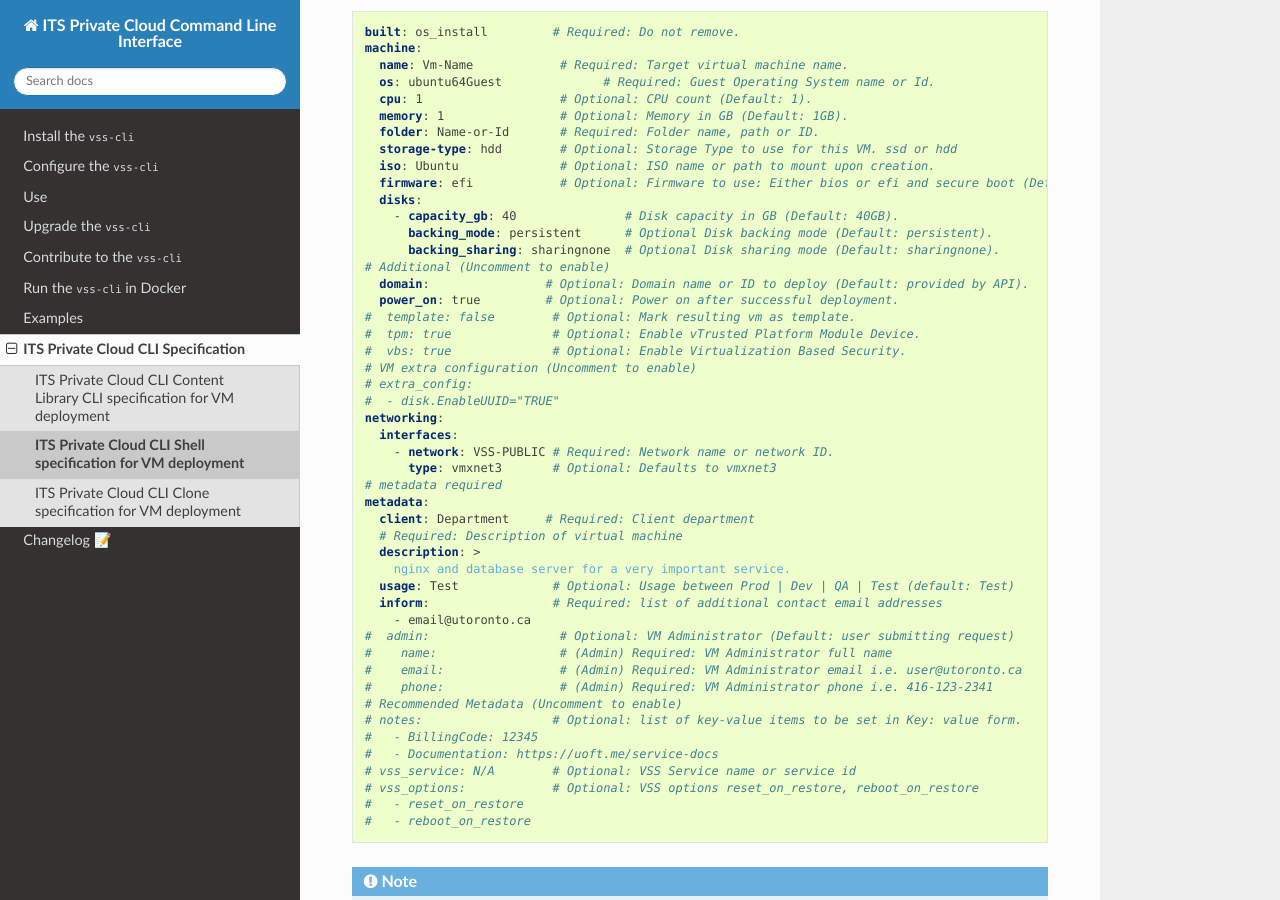
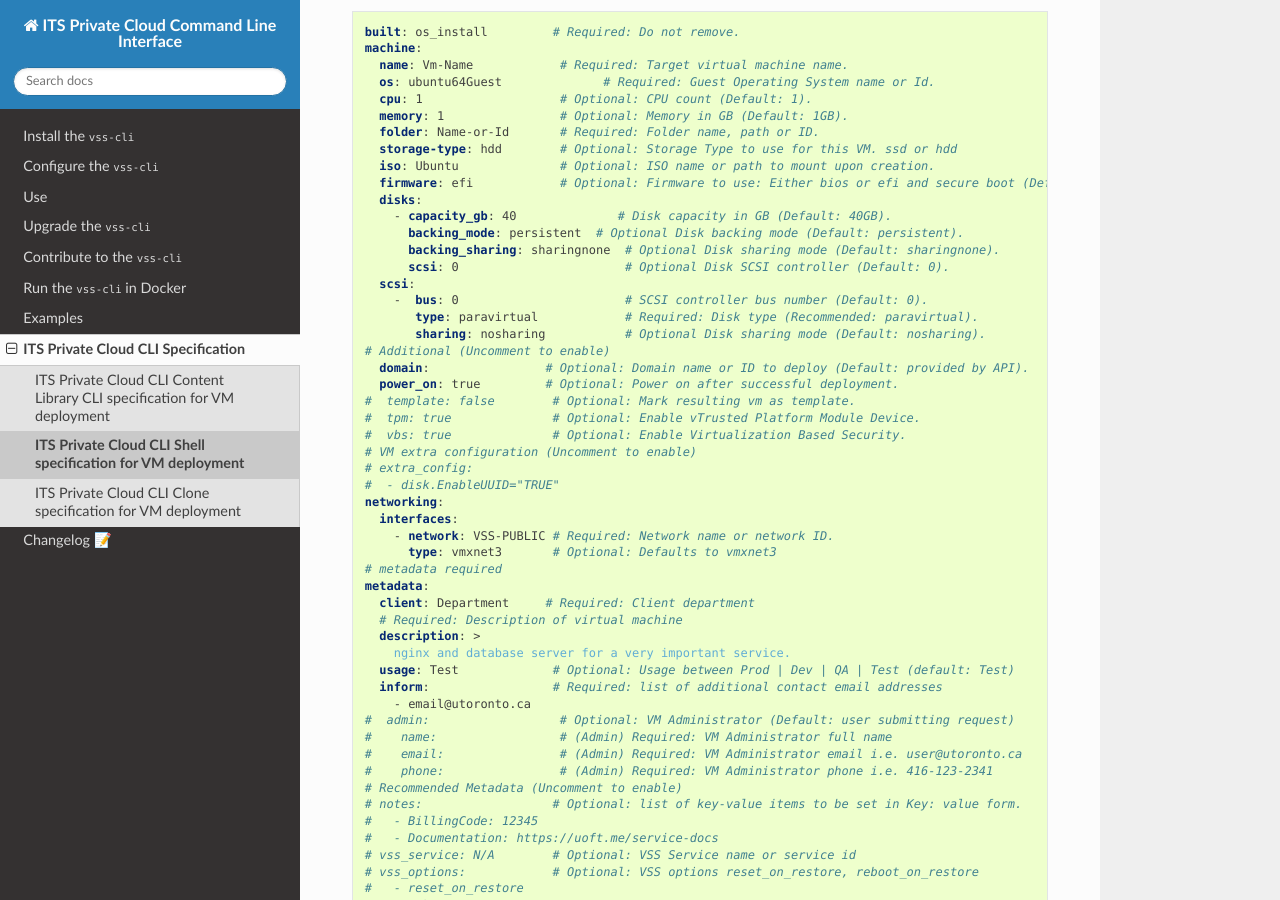
Before and after one commit to EIS-ITS/vss-cli, a Sphinx documentation site: the page built from docs/specification/shell.rst, in a window 1280 px wide and 900 px high, scrolled down 373 px. Built offline with Sphinx 7.4.7 and the Read the Docs theme 3.1.0, drawn with Linux system fonts in a browser that asks for light colours; the version number could not be read and is left out.

Commit message:
Issue #733: ⚡️compute/vm/get/spec add scsi controller reference to spec - fixes #733

```diff
--- a/docs/specification/content-library.rst
+++ b/docs/specification/content-library.rst
@@ -29,6 +29,11 @@ The following is the YAML definition of valid VM Content Library CLI specificati
         - capacity_gb: 40                  # Disk capacity in GB (Default: 40GB).
           backing_mode: persistent         # Optional Disk backing mode (Default: persistent).
           backing_sharing: sharingnone     # Optional Disk sharing mode (Default: sharingnone).
+          scsi: 0                       # Optional Disk SCSI controller (Default: 0).
+      scsi:
+        -  bus: 0                       # SCSI controller bus number (Default: 0).
+           type: paravirtual            # Required: Disk type (Recommended: paravirtual).
+           sharing: nosharing           # Optional Disk sharing mode (Default: nosharing).
     # Additional (Uncomment to enable)
       domain:                # Optional: Domain name or ID to deploy (Default: provided by API).
       power_on: true         # Optional: Power on after successful deployment.
--- a/docs/specification/shell.rst
+++ b/docs/specification/shell.rst
@@ -25,9 +25,14 @@ The following is the YAML definition of valid VM Shell CLI specification:
       iso: Ubuntu              # Optional: ISO name or path to mount upon creation.
       firmware: efi            # Optional: Firmware to use: Either bios or efi and secure boot (Default: efi).
       disks:
-        - capacity_gb: 40               # Disk capacity in GB (Default: 40GB).
-          backing_mode: persistent      # Optional Disk backing mode (Default: persistent).
+        - capacity_gb: 40              # Disk capacity in GB (Default: 40GB).
+          backing_mode: persistent  # Optional Disk backing mode (Default: persistent).
           backing_sharing: sharingnone  # Optional Disk sharing mode (Default: sharingnone).
+          scsi: 0                       # Optional Disk SCSI controller (Default: 0).
+      scsi:
+        -  bus: 0                       # SCSI controller bus number (Default: 0).
+           type: paravirtual            # Required: Disk type (Recommended: paravirtual).
+           sharing: nosharing           # Optional Disk sharing mode (Default: nosharing).
     # Additional (Uncomment to enable)
       domain:                # Optional: Domain name or ID to deploy (Default: provided by API).
       power_on: true         # Optional: Power on after successful deployment.
```
Also changed, not shown: .bumpversion.cfg, 8 other files.
